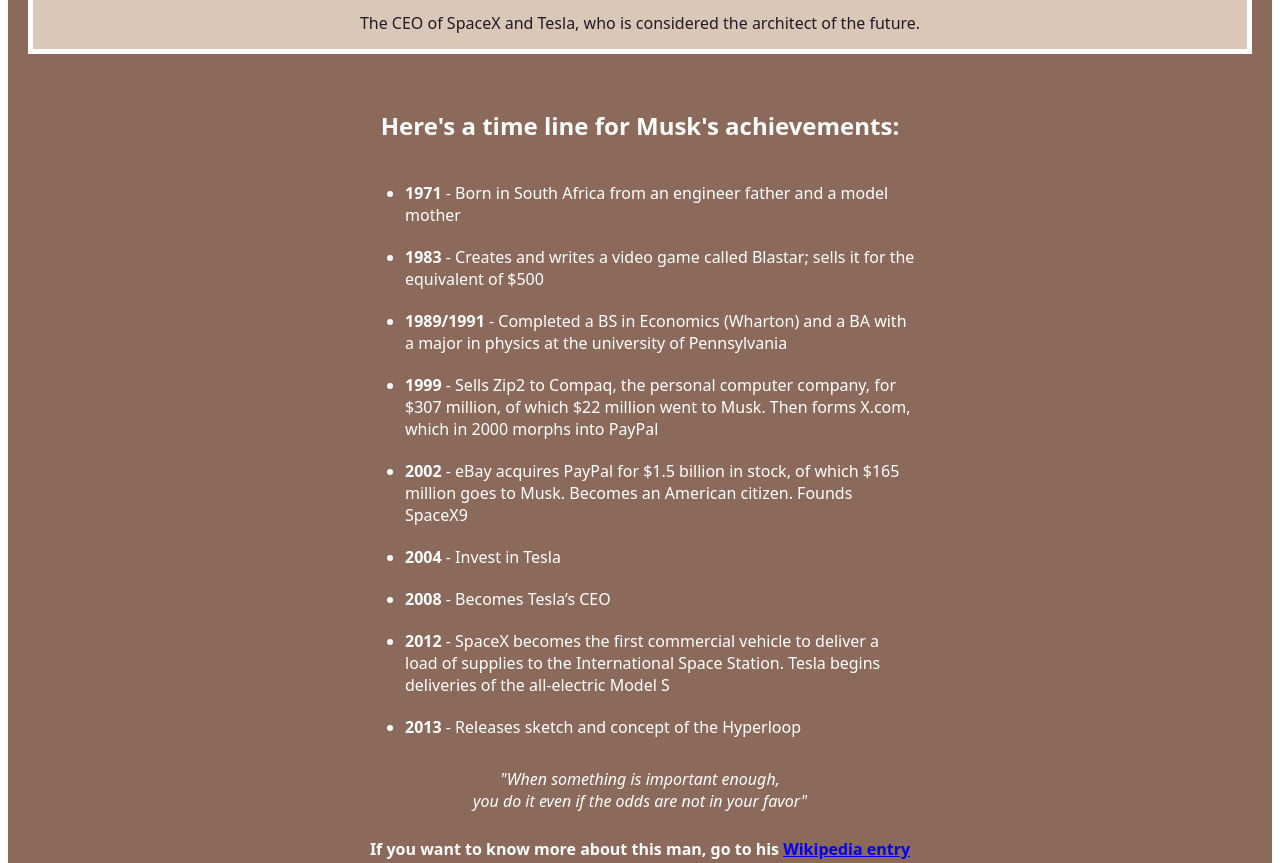
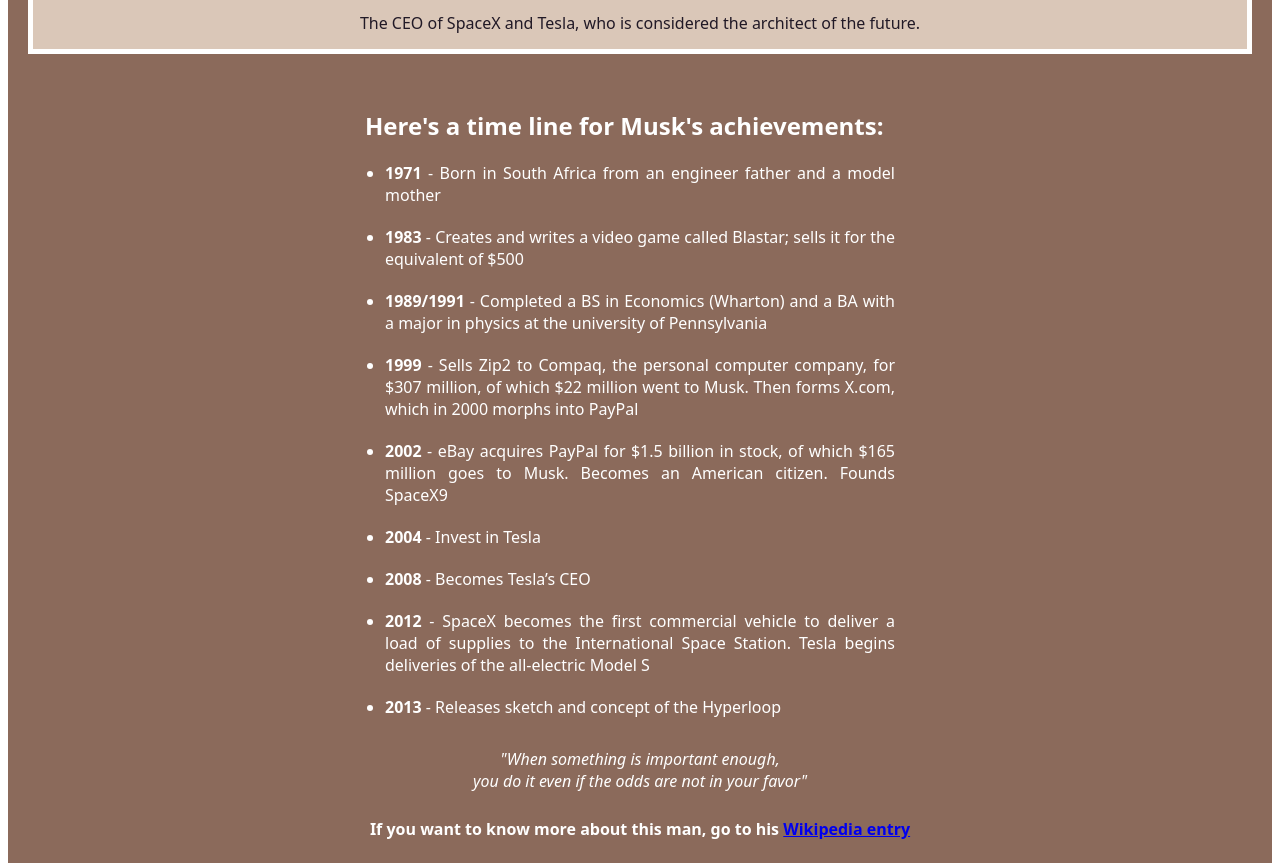
Before and after one commit to edsonv/tribute_page-FCC, a website built with webpack: page src/index.html in a window 1280 px wide. Shown: the part 517-1380 px from the top of the page. Built offline with nearby package versions, Linux system fonts and the light colour scheme; some packages are replaced by stand-ins of ours.

```diff
--- a/src/css/main.css
+++ b/src/css/main.css
@@ -5,6 +5,7 @@
   --img: #dac7b8;
 }
 
+html,
 body {
   font-family: 'Fira Sans', system-ui;
   text-align: center;
@@ -18,8 +19,6 @@
   border: 0px solid;
   border-radius: 5px;
 }
-
-#tribute-info {}
 
 #image {
   max-width: 100%;
@@ -41,16 +40,19 @@
   color: var(--font-s);
 }
 
+#tribute-info {
+  display: inline-block;
+}
+
 #headline {
-  /* text-align: left; */
+  text-align: justify;
   margin-top: 50px;
-  display: inline-block;
 }
 
 ul {
   max-width: 550px;
-  margin: 0 auto;
-  text-align: left;
+  padding: 0;
+  text-align: justify;
 }
 
 li {
```
